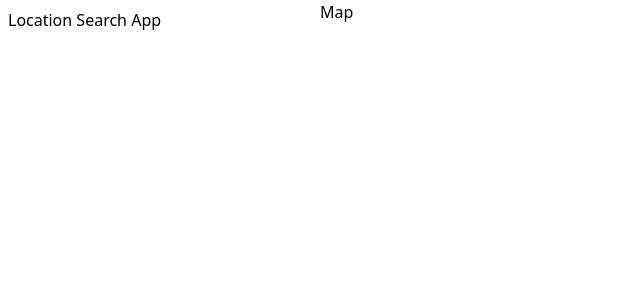
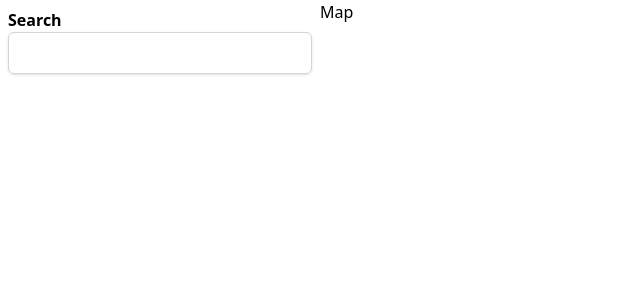
Before and after one commit to abongsjoel/location-search, a React (Vite) app: page / in a window 1280 px wide. Shown: the top 300 px of the page, without its empty margins (0-640 px from the left). Built offline with nearby package versions, Linux system fonts and the light colour scheme.

Commit message:
Add search form

```diff
--- a/src/components/LocationSearch.tsx
+++ b/src/components/LocationSearch.tsx
@@ -6,7 +6,29 @@
 }
 
 export default function LocationSearch({ onPlaceClick }: LocationSearchProps) {
+  const [term, setTerm] = useState("");
   const [places, setPlaces] = useState<Place[]>([]);
 
-  return <div>Location Search App</div>;
+  const handleSubmit = async (e: React.FormEvent<HTMLFormElement>) => {
+    e.preventDefault();
+
+    console.log({ term });
+  };
+
+  return (
+    <div>
+      <form onSubmit={handleSubmit}>
+        <label htmlFor="term" className="font-bold">
+          Search
+        </label>
+        <input
+          className="border border-gray-300 rounded-md shadow-sm focus:border-indigo-500 px-4 py-2 w-full"
+          type="text"
+          id="term"
+          value={term}
+          onChange={(e) => setTerm(e.target.value)}
+        />
+      </form>
+    </div>
+  );
 }
```
